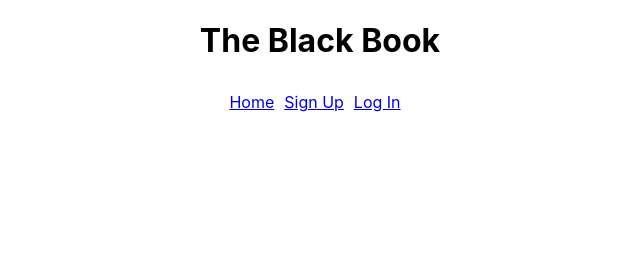
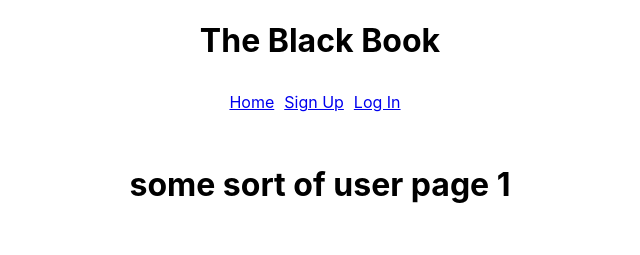
Before and after one commit to markdrehmann/black-book, a React (Create React App) app: page /users/1 in a window 1280 px wide. Shown: the top 255 px of the page, without its empty margins (320-960 px from the left). Built offline with nearby package versions, Linux system fonts and the light colour scheme.

Commit message:
Stubbed User page and found params

```diff
--- a/src/App.js
+++ b/src/App.js
@@ -11,6 +11,7 @@ import NewUser from './components/users/NewUser';
 import Login from './components/users/Login';
 import NavBar from './components/NavBar';
 import Title from './components/Title';
+import User from './components/users/User';
 
 function App() {
   return (
@@ -21,6 +22,7 @@ function App() {
         <Route exact path="/" component={Home} />
         <Route exact path="/signup" component={NewUser} />
         <Route exact path="/login" component={Login} />
+        <Route exact path="/users/:id" component={User} />
         <footer className="App-footer">
           <img src={logo} className="App-logo" alt="logo" />
         </footer>
--- a/src/components/users/user.js
+++ b/src/components/users/user.js
@@ -1,9 +1,11 @@
 import React from "react";
 
-const User = () => {
-  return(
-    <h1>some sort of user page</h1>
-  )
+class User extends React.Component {
+  render() {
+    return(
+      <h1>some sort of user page {this.props.match.params.id}</h1>
+    )
+  }
 }
 
 export default User
```
